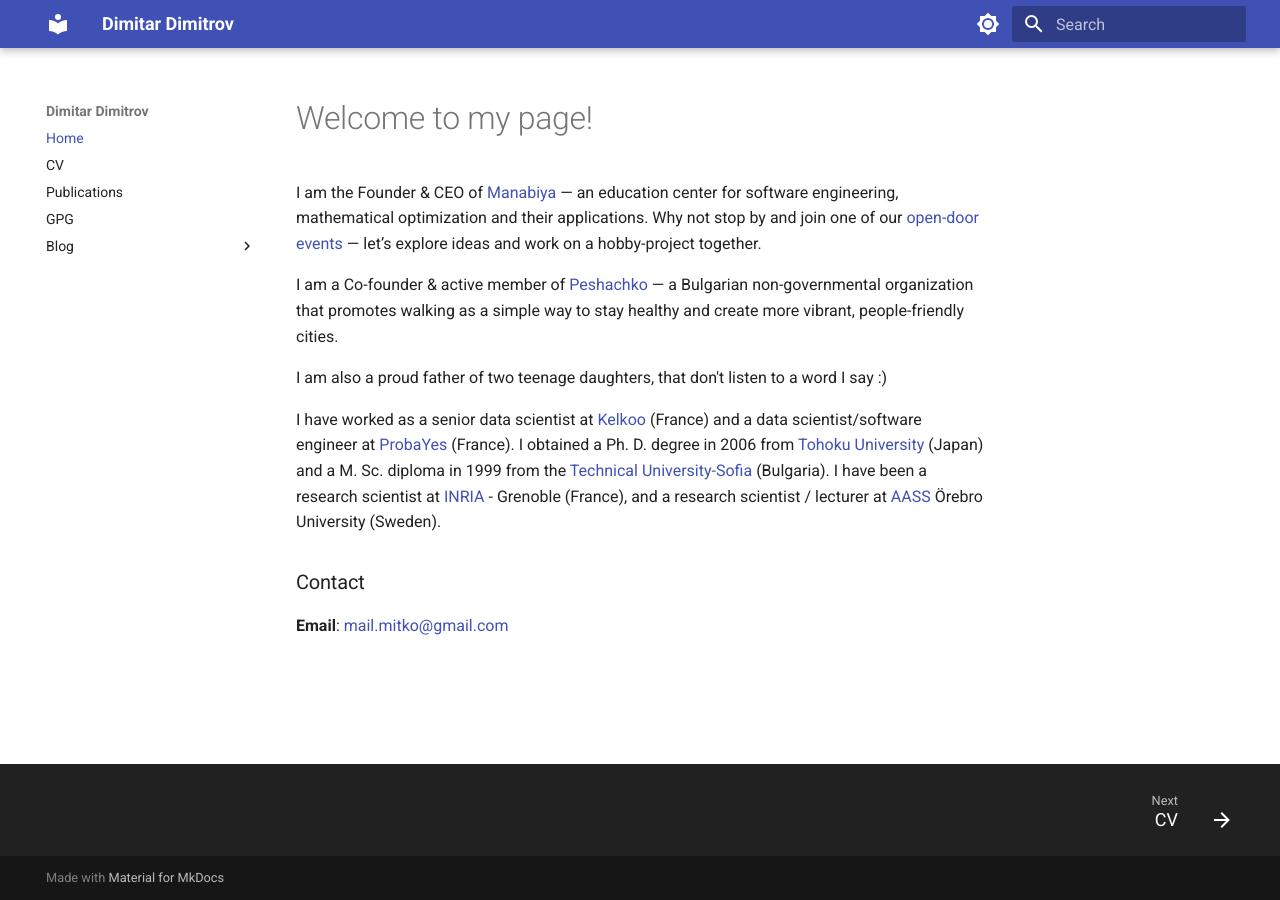
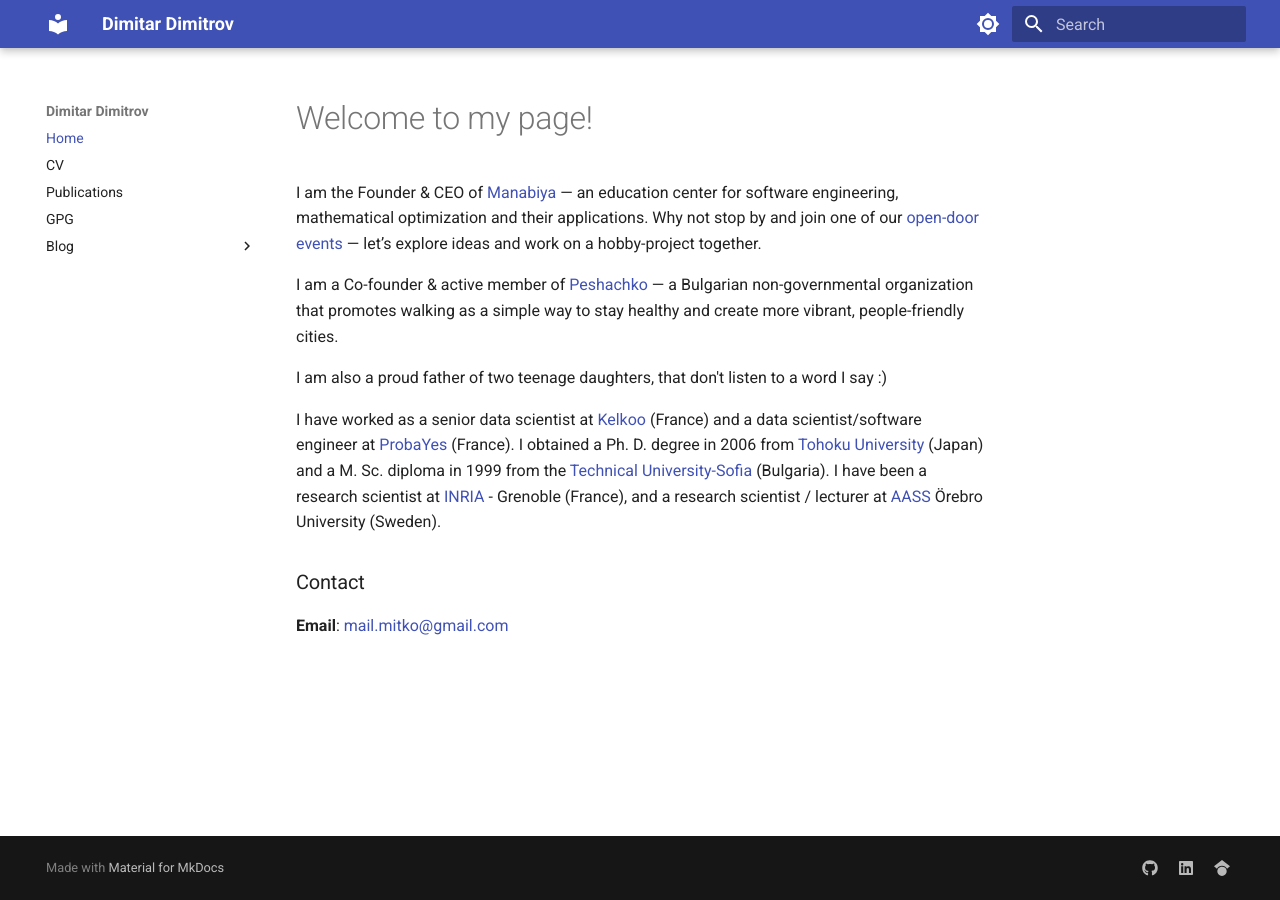
Before and after one commit to drdv/drdv.github.io, an MkDocs documentation site: the page built from src/index.md, in a window 1280 px wide. Built offline with MkDocs 1.6.1 and Material for MkDocs 9.7.7, drawn with Linux system fonts in a browser that asks for light colours.

Commit message:
Remove footer navigation and add social links

```diff
--- a/mkdocs.yml
+++ b/mkdocs.yml
@@ -34,10 +34,7 @@
     - content.code.annotate
     - content.code.copy
     - navigation.indexes
-    - navigation.footer
-    # - navigation.sections
-    # - navigation.tabs
-    # - navigation.tabs.sticky
+    # - navigation.footer
     - navigation.top
 
 nav:
@@ -67,6 +64,20 @@
   analytics:
     provider: google
     property: G-P7SQ9ZNNBH
+
+extra:
+  social:
+    - icon: fontawesome/brands/github
+      link: https://github.com/drdv
+
+    - icon: fontawesome/brands/linkedin
+      link: https://linkedin.com/in/drdv
+
+    - icon: fontawesome/brands/google-scholar
+      link: https://scholar.google.com/citations?user=rYC8ycUAAAAJ&hl=en
+
+
+
 
 markdown_extensions:
   - def_list
```
